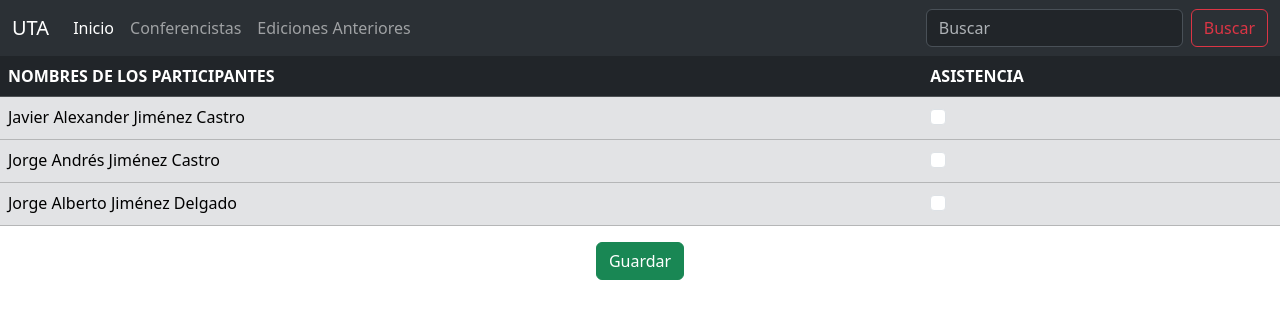
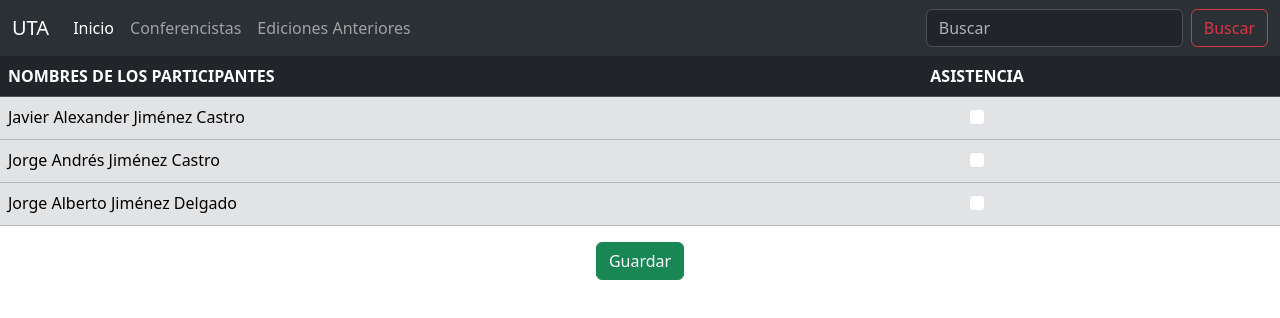
Before and after one commit to Exayfer12/cursosFISEI, an Angular app: page / in a window 1280 px wide. Shown: the top 318 px of the page. Built offline with nearby package versions, Linux system fonts and the light colour scheme.

Commit message:
CheckBoxs centrados

```diff
--- a/src/app/asistencia/asistencia.component.css
+++ b/src/app/asistencia/asistencia.component.css
@@ -0,0 +1,5 @@
+.form-check{
+    display: flex;
+    position: relative;
+    margin-left: 39px;
+}
--- a/src/app/asistencia/asistencia.component.html
+++ b/src/app/asistencia/asistencia.component.html
@@ -16,7 +16,7 @@
             <td>Javier Alexander Jiménez Castro</td>
             <td>
             <div class="form-check">
-                <input class="form-check-input position-static" type="checkbox"
+                <input class="form-check-input" type="checkbox"
                 id="blankCheckbox" value="option1" aria-label="...">
             </div>
             </td>
```
